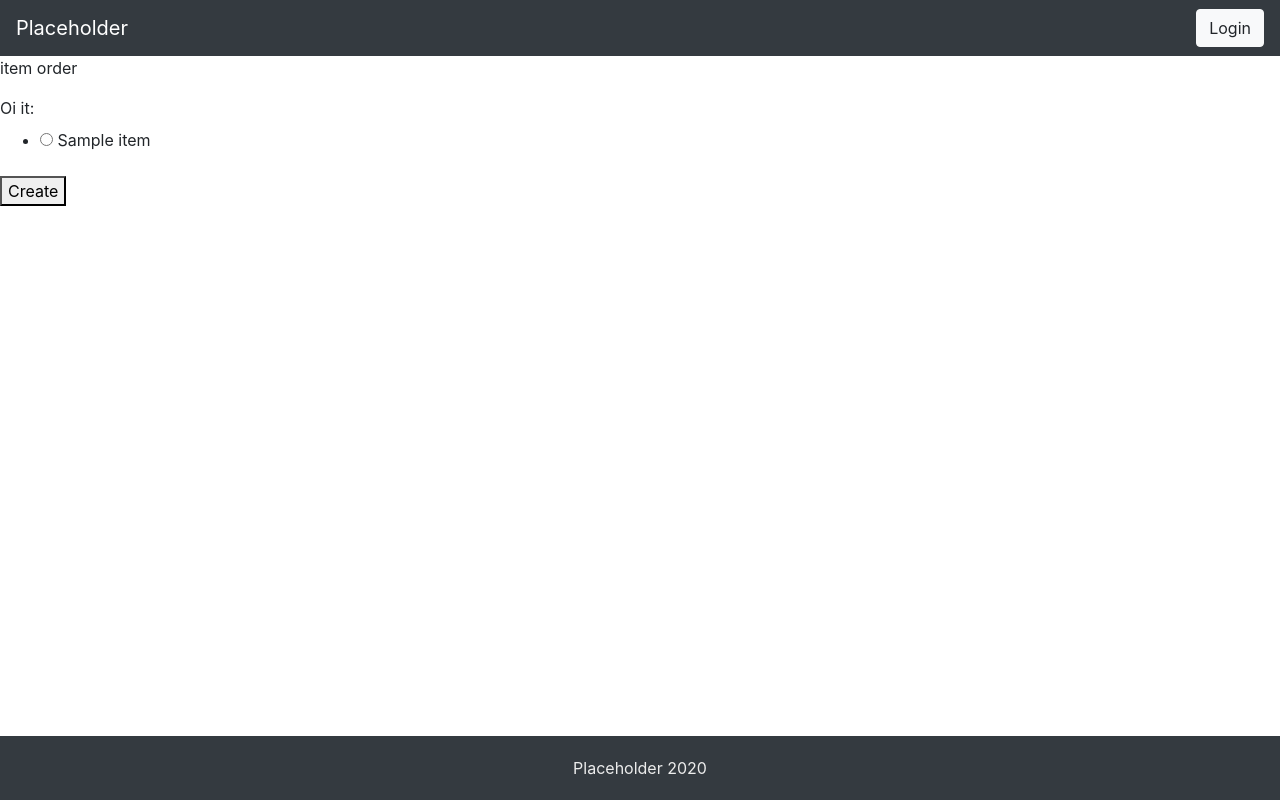
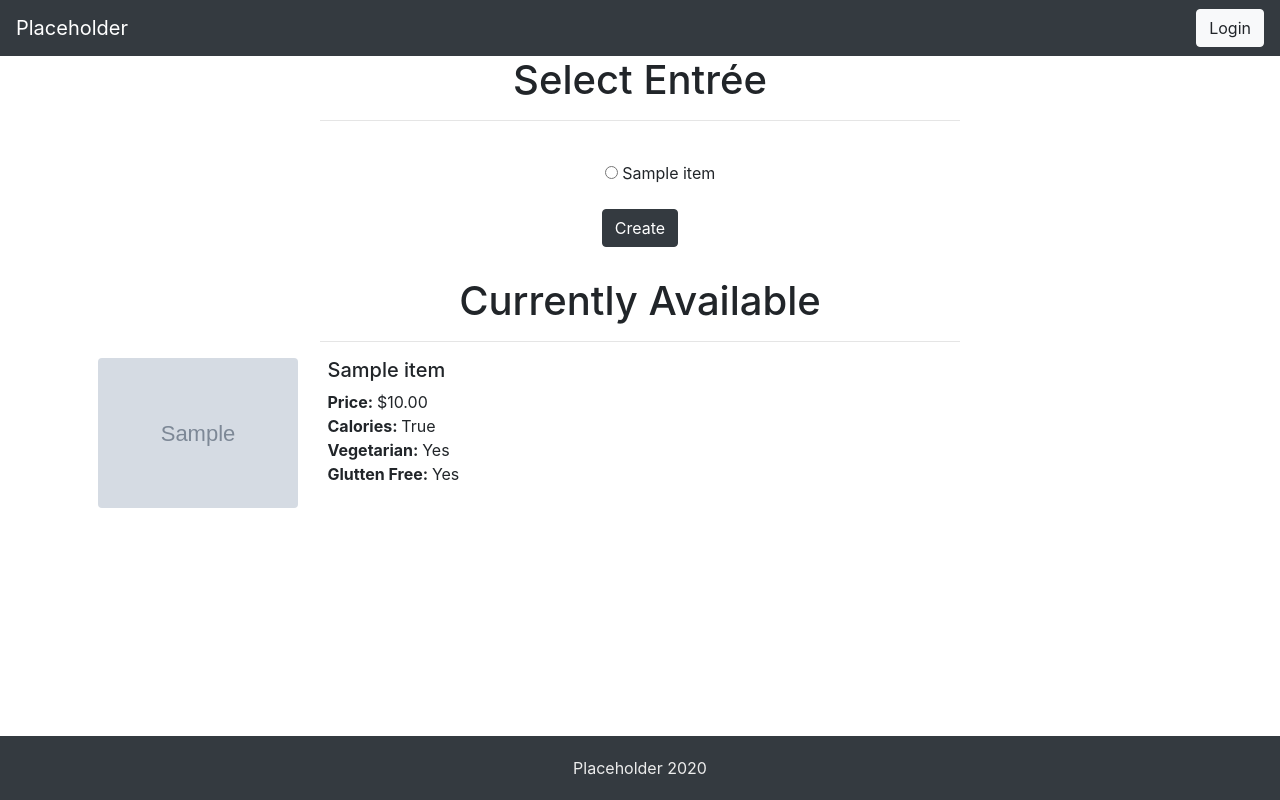
Before and after one commit to Re-Tails/restaurant-booking, a Django app: page /1/addOrderItemEntree in a window 1280 px wide. Run offline with Django 3.2, Linux system fonts and the light colour scheme; tables that the repository leaves empty hold one stand-in row (values such as "Sample post"); grey boxes marked "Sample" are stand-in pictures; some libraries are stand-ins or nearby versions.

Commit message:
Updated visuals for Select Entree

```diff
--- a/restaurant/static/css/main.css
+++ b/restaurant/static/css/main.css
@@ -226,3 +226,7 @@ a{color:inherit;text-decoration:none}
 .add-order{
   padding-top: 25%;
 }
+
+ul{
+  list-style: none;
+}
--- a/restaurant/templates/addOrderItem.html
+++ b/restaurant/templates/addOrderItem.html
@@ -1,13 +1,65 @@
 {% extends "base.html" %}
 {% block content %}
 
-<p>item order</p>
+<!-- <p>item order</p>
 <form method="POST">
   {% csrf_token %}
   {{ form }}
   <button type="submit">Create</button>
+</form> -->
+
+<body class="body-content">
+
+    <h1 class="text-center">Select Entrée</h1>
+    <hr class="w-50">
+  <div class="container d-flex justify-content-center">
+<form method="POST">
+  <br>
+  {% csrf_token %}
+  {% for field in form %}
+    <span class="d-flex justify-content-center">{{field}}</span>
+  {% endfor %}
+  <button type="submit" class="btn btn-dark btn-md d-flex submit-btn">Create</button>
 </form>
+</div>
 
+
+<h1 class="text-center">Currently Available</h1>
+<hr class="w-50">
+<div class="row">
+  {% for item in entrees %}
+  <div class="col-lg-6 col-sm-12 list-dish">
+    <div class="row">
+      <div class="col-lg-6 col-sm-12">
+        <img class="menu-img rounded float-right" src="{{item.IT_Image.url}}" alt="">
+      </div>
+      <div class="col-lg-6 col-sm-12">
+        <h5 class="text-left">{{item.IT_Name}}</h5>
+        <p class="text-left w-50">
+          <b>Price: </b>${{item.IT_Price}}<br>
+          <b>Calories: </b>{{item.IT_Calories}}
+          <br>
+          <b>Vegetarian: </b>
+          {% if item.IT_Vegetarian %}
+          Yes
+          {% else %}
+          No
+          {% endif %}
+          <br>
+          <b>Glutten Free: </b>
+          {% if item.IT_GluttenFree %}
+          Yes
+          {% else %}
+          No
+          {% endif %}
+        </p>
+      </div>
+    </div>
+  </div>
+  {% endfor %}
+</div>
+
+</body>
 
 {% include "footer.html" %}
 {% endblock %}
--- a/restaurant/views.py
+++ b/restaurant/views.py
@@ -57,6 +57,7 @@ def addOrder(request):
 
 
 def addOrderItemEntree(request, pk):
+    entree = Item.objects.all().filter(IT_CA = 1)
     if request.method == "POST":
         form = AddOrderItemForm(request.POST)
         if form.is_valid():
@@ -67,9 +68,11 @@ def addOrderItemEntree(request, pk):
     else:
         form = AddOrderItemForm()
     context = {
-        'form': form
+        'form': form,
+        'entrees': entree
     }
     return render(request, 'addOrderItem.html', context)
+
 
 def addOrderItemMain(request, pk):
     if request.method == "POST":
```
